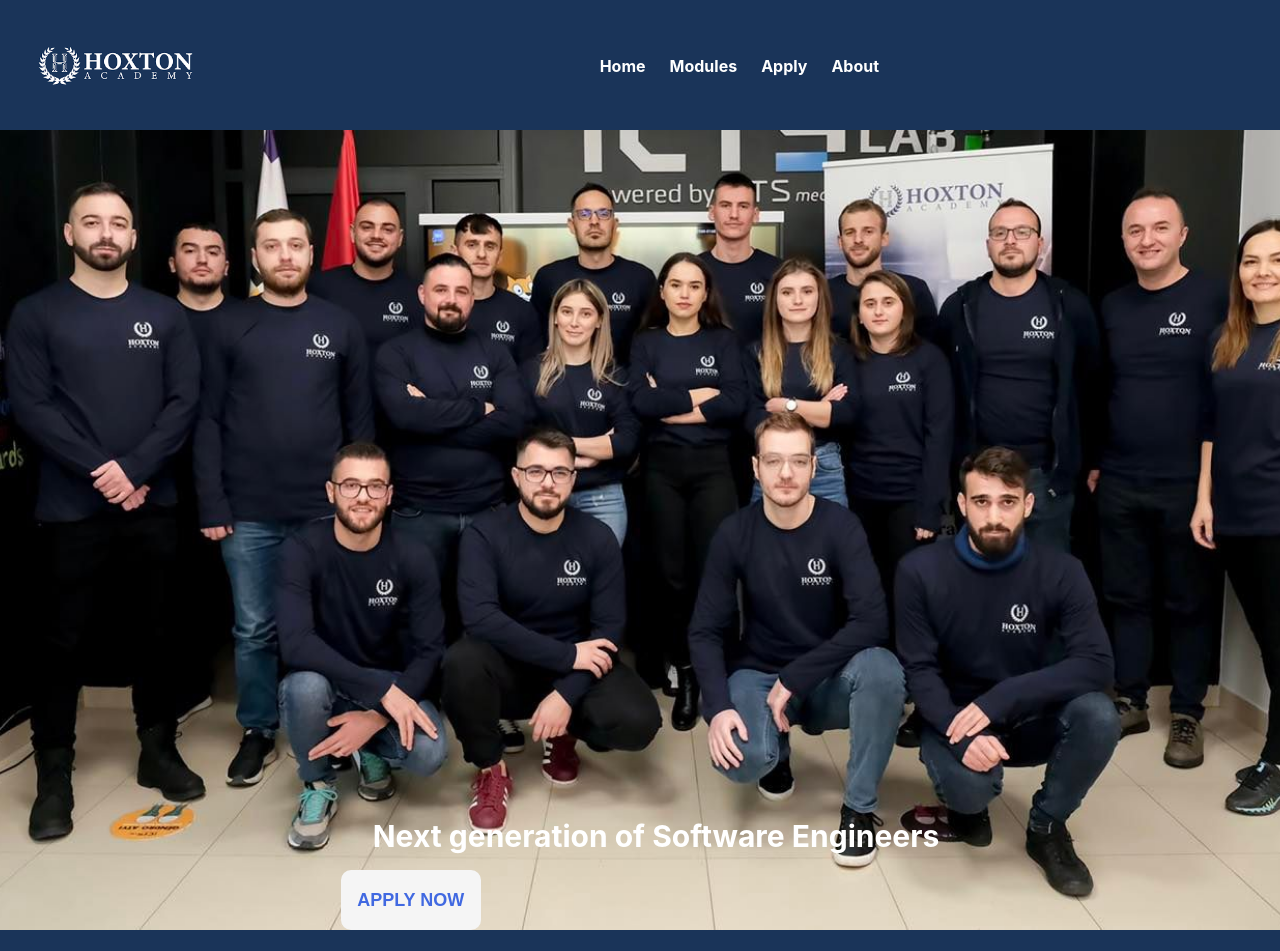
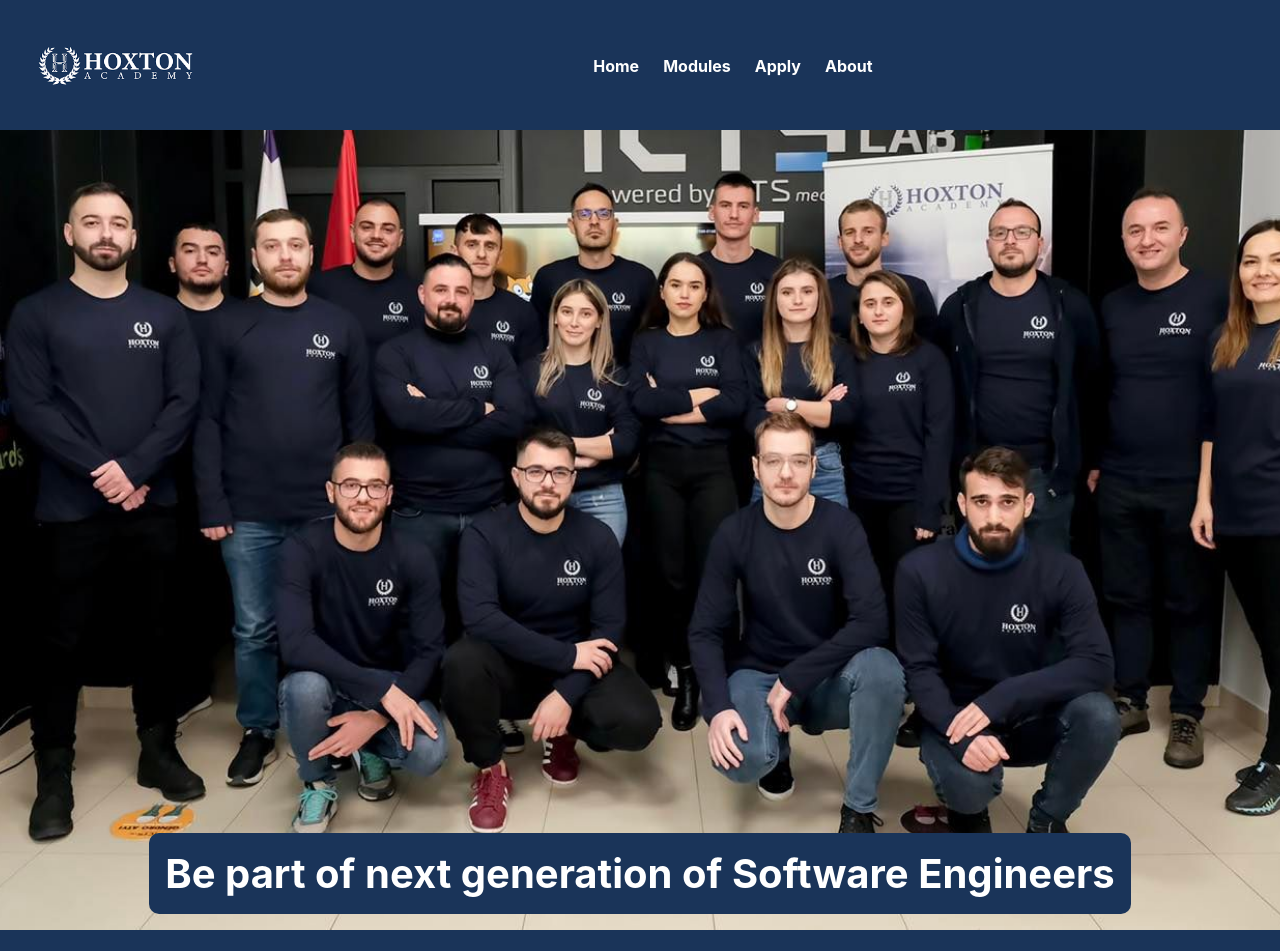
Before and after one commit to denis-projects/hoxton-react-project, a React (Vite) app: page / in a window 1280 px wide. Shown: the top 951 px of the page. Built offline with nearby package versions, Linux system fonts and the light colour scheme.

Commit message:
polishing the projects

```diff
--- a/src/pages/Homepage.jsx
+++ b/src/pages/Homepage.jsx
@@ -8,10 +8,8 @@ function Homepage() {
     return (
         <div className='home' style={{ backgroundImage: `url(${MainImage})` }} >
             <div className='headerContainer'  >
-                <h1>Next generation of Software Engineers</h1>
-                {/* <p>The best place for a life changing experience</p> */}
                 <Link to="/contact">
-                    <button> APPLY NOW </button>
+                    <h1>Be part of next generation of Software Engineers</h1>
                 </Link>
 
             </div>
--- a/src/styles/Footer.css
+++ b/src/styles/Footer.css
@@ -14,6 +14,10 @@
     cursor: pointer;
 }
 
+.socialMedia svg :hover {
+    color: rgb(212, 240, 113);
+}
+
 .footer p {
     color: white;
 }
--- a/src/styles/Header.css
+++ b/src/styles/Header.css
@@ -17,10 +17,11 @@
     gap: 1.5rem;
     font-size: 1rem;
     font-weight: 700;
+    padding-right: 0.8rem;
 }
 
 header nav ul a:hover {
-    color: cornsilk;
+    color: rgb(209, 209, 33);
 }
 
 
--- a/src/styles/HomePage.css
+++ b/src/styles/HomePage.css
@@ -14,27 +14,11 @@
 }
 
 
-.headerContainer button {
-    border: none;
-    border-radius: 10px;
-    cursor: pointer;
-    background-color: whitesmoke;
-    height: 60px;
-    width: 140px;
-    color: royalblue;
-    text-decoration: none;
-    font-size: 18px;
-    font-weight: 700;
-    text-align: center;
-
-}
-
-.headerContainer button:hover {
-    cursor: pointer;
-}
-
 .headerContainer h1 {
     text-align: center;
-    font-size: 30px;
+    font-size: 2.5rem;
     color: white;
+    background-color: #1a3459;
+    border-radius: 10px;
+    padding: 1rem;
 }
```
